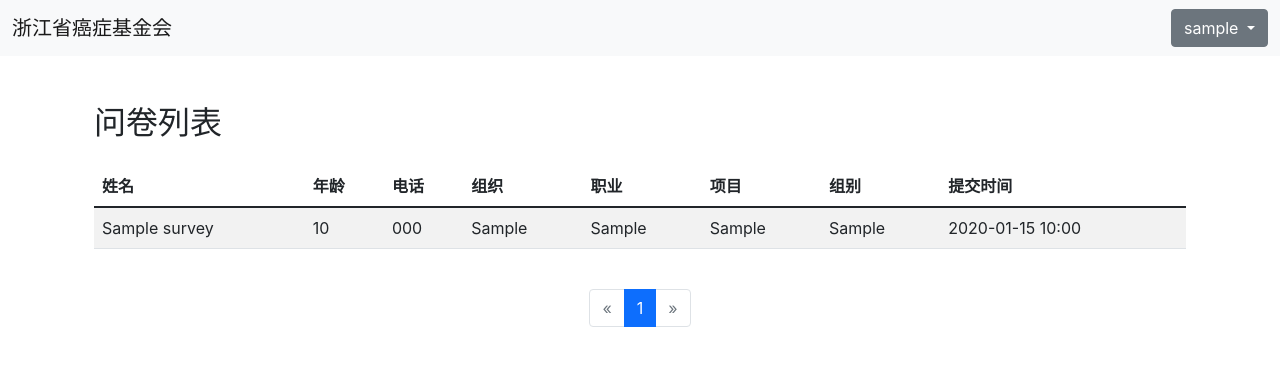
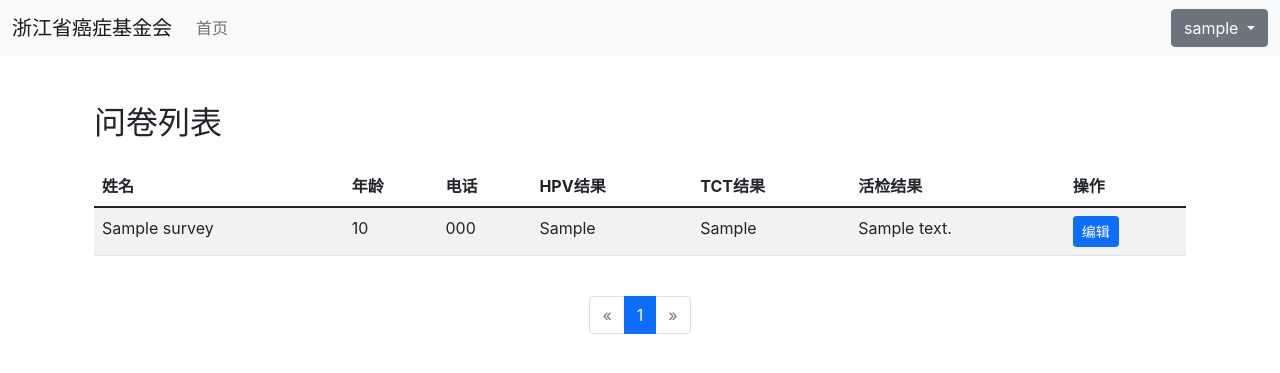
Before and after one commit to feelang/zhejiangcf-django, a Django app: page /lsd/ in a window 1280 px wide. Shown: the top 373 px of the page. Run offline with Django 3.2, Linux system fonts and the light colour scheme; a user stored in the database is signed in; tables that the repository leaves empty hold one stand-in row (values such as "Sample post"); parts of the project's set-up code (start-up, migrations or seed data) failed here and were passed over.

Commit message:
feat: docker & survey editing

```diff
--- a/lsd/models.py
+++ b/lsd/models.py
@@ -31,6 +31,14 @@ class LsdSurvey(models.Model):
     created_at = models.DateTimeField(auto_now_add=True)
     # 更新时间
     updated_at = models.DateTimeField(auto_now=True)
+    # HPV结果
+    hpv_result = models.CharField(max_length=100, null=True, blank=True)
+    # TCT结果
+    tct_result = models.CharField(max_length=100, null=True, blank=True)
+    # 活检结果
+    biopsy_result = models.CharField(max_length=100, null=True, blank=True)
+    # 备注
+    remark = models.CharField(max_length=500, null=True, blank=True)
 
     class Meta:
         db_table = 'lsd_survey'
--- a/lsd/templates/lsd/survey_list.html
+++ b/lsd/templates/lsd/survey_list.html
@@ -10,11 +10,10 @@
                     <th>姓名</th>
                     <th>年龄</th>
                     <th>电话</th>
-                    <th>组织</th>
-                    <th>职业</th>
-                    <th>项目</th>
-                    <th>组别</th>
-                    <th>提交时间</th>
+                    <th>HPV结果</th>
+                    <th>TCT结果</th>
+                    <th>活检结果</th>
+                    <th>操作</th>
                 </tr>
             </thead>
             <tbody>
@@ -23,12 +22,48 @@
                     <td>{{ survey.name }}</td>
                     <td>{{ survey.age }}</td>
                     <td>{{ survey.phone }}</td>
-                    <td>{{ survey.organization }}</td>
-                    <td>{{ survey.occupation }}</td>
-                    <td>{{ survey.project }}</td>
-                    <td>{{ survey.groupSelection }}</td>
-                    <td>{{ survey.created_at|date:"Y-m-d H:i" }}</td>
+                    <td>{{ survey.hpv_result|default:'-' }}</td>
+                    <td>{{ survey.tct_result|default:'-' }}</td>
+                    <td>{{ survey.biopsy_result|default:'-' }}</td>
+                    <td>
+                        <button type="button" class="btn btn-primary btn-sm" data-bs-toggle="modal" data-bs-target="#editModal{{ survey.id }}">
+                            编辑
+                        </button>
+                    </td>
                 </tr>
+
+                <!-- 编辑对话框 -->
+                <div class="modal fade" id="editModal{{ survey.id }}" tabindex="-1" aria-labelledby="editModalLabel{{ survey.id }}" aria-hidden="true">
+                    <div class="modal-dialog">
+                        <div class="modal-content">
+                            <div class="modal-header">
+                                <h5 class="modal-title" id="editModalLabel{{ survey.id }}">编辑问卷</h5>
+                                <button type="button" class="btn-close" data-bs-dismiss="modal" aria-label="Close"></button>
+                            </div>
+                            <div class="modal-body">
+                                <form id="editForm{{ survey.id }}">
+                                    <input type="hidden" name="survey_id" value="{{ survey.id }}">
+                                    <div class="mb-3">
+                                        <label for="hpv_result{{ survey.id }}" class="form-label">HPV结果</label>
+                                        <input type="text" class="form-control" id="hpv_result{{ survey.id }}" name="hpv_result" value="{{ survey.hpv_result|default:'' }}">
+                                    </div>
+                                    <div class="mb-3">
+                                        <label for="tct_result{{ survey.id }}" class="form-label">TCT结果</label>
+                                        <input type="text" class="form-control" id="tct_result{{ survey.id }}" name="tct_result" value="{{ survey.tct_result|default:'' }}">
+                                    </div>
+                                    <div class="mb-3">
+                                        <label for="biopsy_result{{ survey.id }}" class="form-label">活检结果</label>
+                                        <input type="text" class="form-control" id="biopsy_result{{ survey.id }}" name="biopsy_result" value="{{ survey.biopsy_result|default:'' }}">
+                                    </div>
+                                </form>
+                            </div>
+                            <div class="modal-footer">
+                                <button type="button" class="btn btn-secondary" data-bs-dismiss="modal">取消</button>
+                                <button type="button" class="btn btn-primary" onclick="updateSurvey({{ survey.id }})">保存</button>
+                            </div>
+                        </div>
+                    </div>
+                </div>
                 {% endfor %}
             </tbody>
         </table>
@@ -73,3 +108,53 @@
     {% endif %}
 </div>
 {% endblock %}
+
+{% block extra_js %}
+<script>
+function updateSurvey(surveyId) {
+    const form = document.getElementById(`editForm${surveyId}`);
+    const formData = new FormData(form);
+    const data = {
+        hpv_result: formData.get('hpv_result'),
+        tct_result: formData.get('tct_result'),
+        biopsy_result: formData.get('biopsy_result')
+    };
+
+    fetch(`/lsd/api/surveys/${surveyId}/update/`, {
+        method: 'POST',
+        headers: {
+            'Content-Type': 'application/json',
+            'X-CSRFToken': getCookie('csrftoken')
+        },
+        body: JSON.stringify(data)
+    })
+    .then(response => response.json())
+    .then(data => {
+        if (data.code === 0) {
+            window.location.reload();
+        } else {
+            alert(data.message || '更新失败');
+        }
+    })
+    .catch(error => {
+        console.error('Error:', error);
+        alert('更新失败');
+    });
+}
+
+function getCookie(name) {
+    let cookieValue = null;
+    if (document.cookie && document.cookie !== '') {
+        const cookies = document.cookie.split(';');
+        for (let i = 0; i < cookies.length; i++) {
+            const cookie = cookies[i].trim();
+            if (cookie.substring(0, name.length + 1) === (name + '=')) {
+                cookieValue = decodeURIComponent(cookie.substring(name.length + 1));
+                break;
+            }
+        }
+    }
+    return cookieValue;
+}
+</script>
+{% endblock %}
--- a/lsd/views.py
+++ b/lsd/views.py
@@ -95,6 +95,34 @@ def get_surveys(request):
 
 
 @login_required
+@require_http_methods(["POST"])
+def update_survey(request, survey_id):
+    try:
+        data = json.loads(request.body)
+        survey = LsdSurvey.objects.get(id=survey_id)
+
+        # 更新问卷数据
+        survey.hpv_result = data.get('hpv_result')
+        survey.tct_result = data.get('tct_result')
+        survey.biopsy_result = data.get('biopsy_result')
+        survey.save()
+
+        return JsonResponse({
+            'code': 0,
+            'message': '更新成功'
+        })
+    except LsdSurvey.DoesNotExist:
+        return JsonResponse({
+            'code': 404,
+            'message': '问卷不存在'
+        }, status=404)
+    except Exception as e:
+        return JsonResponse({
+            'code': 500,
+            'message': str(e)
+        }, status=500)
+
+@login_required
 @require_http_methods(["GET"])
 def survey_list(request):
     try:
--- a/wxcloudrun/templates/base.html
+++ b/wxcloudrun/templates/base.html
@@ -27,13 +27,16 @@
   <nav class="navbar navbar-expand-lg navbar-light bg-light">
     <div class="container-fluid">
       <a class="navbar-brand" href="#">浙江省癌症基金会</a>
+      <div class="navbar-nav me-auto mb-2 mb-lg-0">
+        <a class="nav-link" href="/">首页</a>
+      </div>
       <div class="d-flex">
         <div class="dropdown">
           <button class="btn btn-secondary dropdown-toggle" type="button" id="userDropdown" data-bs-toggle="dropdown" aria-expanded="false">
             {{ request.user.username }}
           </button>
           <ul class="dropdown-menu dropdown-menu-end" aria-labelledby="userDropdown">
-            <li><a class="dropdown-item" href="#"> {{ request.user.first_name }} {{ request.user.last_name }} </a></li>
+            <li><a class="dropdown-item" href="#">你好，{{ request.user.last_name }}{{ request.user.first_name }} </a></li>
             <li><a class="dropdown-item" href="{% url 'logout' %}">登出</a></li>
           </ul>
         </div>
--- a/wxcloudrun/templates/index.html
+++ b/wxcloudrun/templates/index.html
@@ -1,6 +1,4 @@
 {% extends 'base.html' %}
-
-{% block title %}浙江省基金会{% endblock %}
 
 {% block content %}
   <div class="container mt-5">
```
Also changed, not shown: docker-compose.yml (added, +27 -0 lines), wxcloudrun/settings.py (+4 -4 lines), lsd/migrations/0002_auto_20250327_0723.py (added), lsd/migrations/0003_alter_fields_nullable.py (added), wxcloudrun/migrations/0004_auto_20250327_0723.py (added), 2 other files.
